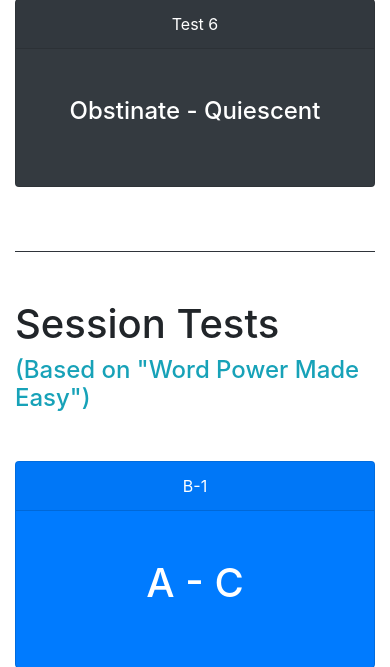
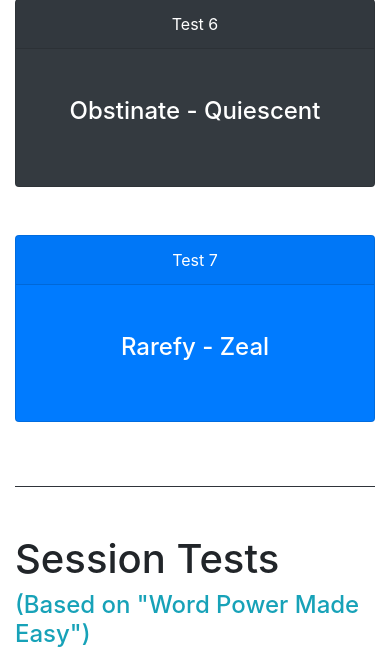
Before and after one commit to walkeknow/shiksha, a Django app: page / in a window 390 px wide. Shown: the part 1421-2088 px from the top of the page. Run offline with Django 3.2, Linux system fonts and the light colour scheme; some libraries are stand-ins or nearby versions.

Commit message:
Deployed Dummy App

```diff
--- a/vocab/templates/index.html
+++ b/vocab/templates/index.html
@@ -169,7 +169,7 @@
     </div>
     <div class="row">
         <!-- /.col-md-4 -->
-        <div class="col-md-4 mb-5 mx-auto d-none d-sm-none d-md-block">
+        <div class="col-md-4 mb-5 mx-auto d-none d-md-block">
             <div id="t7" class="card bg-dark text-white text-center">
                 <div class="card-header">
                     Test 7
@@ -179,7 +179,7 @@
                 </div>
             </div>
         </div>
-        <div class="col-md-4 mb-5 mx-auto d-none d-sm-block d-md-none">
+        <div class="col-md-4 mb-5 mx-auto d-block d-md-none">
             <div id="t7" class="card bg-primary text-white text-center">
                 <div class="card-header">
                     Test 7
```
